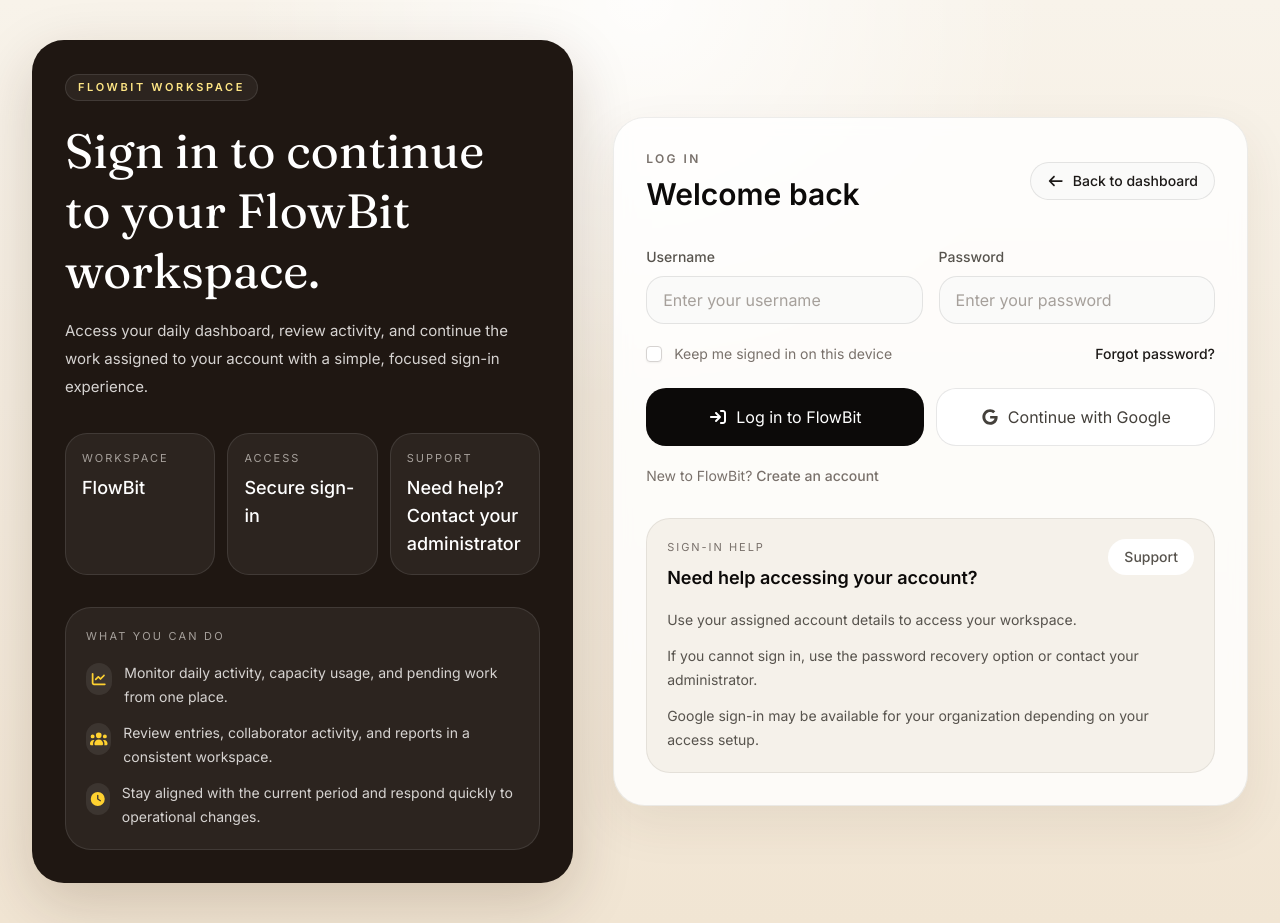
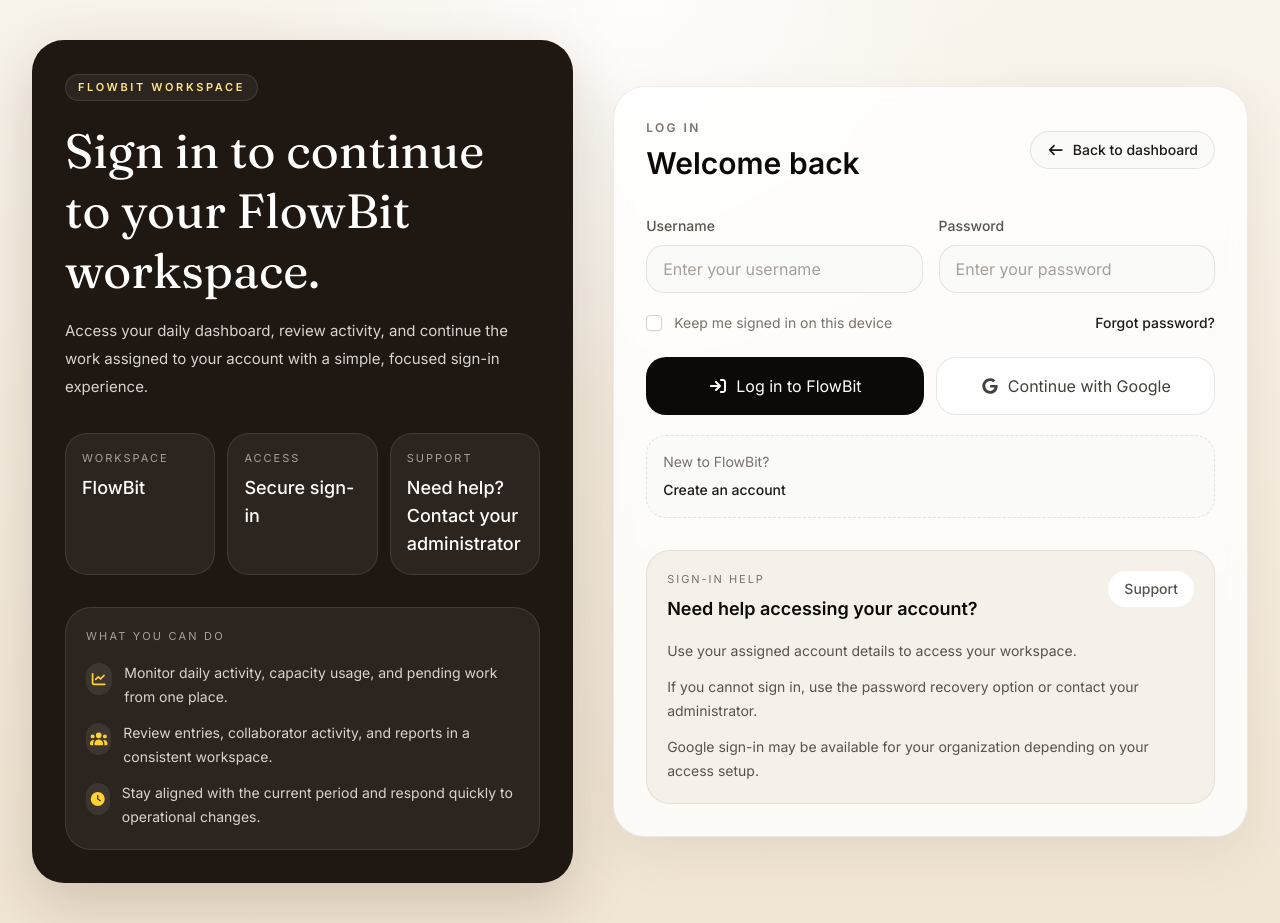
Before and after one commit to dana-khaing/FlowBit_Capacity-Based-Numeric-Transaction-Management-System, a Next.js app in the folder flowbit-frontend/: page /login in a window 1280 px wide. Built offline with nearby package versions, Linux system fonts and the light colour scheme.

Commit message:
Fix auth navigation and remember-me behavior

```diff
--- a/flowbit-frontend/src/components/auth/login-form-card.tsx
+++ b/flowbit-frontend/src/components/auth/login-form-card.tsx
@@ -1,5 +1,6 @@
 "use client";
 
+import { useEffect, useState } from "react";
 import { FontAwesomeIcon } from "@fortawesome/react-fontawesome";
 import { faArrowLeft, faArrowRightToBracket } from "@fortawesome/free-solid-svg-icons";
 import { faGoogle } from "@fortawesome/free-brands-svg-icons";
@@ -15,7 +16,27 @@
   "Google sign-in may be available for your organization depending on your access setup.",
 ];
 
+const KEEP_SIGNED_IN_KEY = "flowbit.keepSignedIn";
+
 export function LoginFormCard() {
+  const [keepSignedIn, setKeepSignedIn] = useState(false);
+
+  useEffect(() => {
+    if (typeof window === "undefined") {
+      return;
+    }
+
+    setKeepSignedIn(window.localStorage.getItem(KEEP_SIGNED_IN_KEY) === "true");
+  }, []);
+
+  function handleKeepSignedInChange(nextChecked: boolean) {
+    setKeepSignedIn(nextChecked);
+
+    if (typeof window !== "undefined") {
+      window.localStorage.setItem(KEEP_SIGNED_IN_KEY, String(nextChecked));
+    }
+  }
+
   return (
     <Card className="mt-5 bg-white/82 p-5 shadow-[0_18px_50px_rgba(73,52,26,0.08)] backdrop-blur sm:p-8 lg:mt-0 lg:w-[54%]">
       <div className="flex items-center justify-between gap-3">
@@ -39,7 +60,7 @@
 
       <div className="mt-5 flex flex-col gap-3 sm:flex-row sm:items-center sm:justify-between">
         <label className="flex items-center gap-3 text-sm text-stone-500">
-          <Checkbox />
+          <Checkbox checked={keepSignedIn} onCheckedChange={(checked) => handleKeepSignedInChange(checked === true)} />
           Keep me signed in on this device
         </label>
 
@@ -59,12 +80,12 @@
         </Button>
       </div>
 
-      <p className="mt-5 text-sm text-stone-500">
-        New to FlowBit?{" "}
-        <Link href="/sign-up" className="font-medium text-[#b66427]">
+      <div className="mt-5 rounded-[20px] border border-dashed border-stone-900/10 bg-stone-50 px-4 py-4">
+        <p className="text-sm text-stone-500">New to FlowBit?</p>
+        <Link href="/sign-up" className="mt-2 inline-flex text-sm font-medium text-[#b66427]">
           Create an account
         </Link>
-      </p>
+      </div>
 
       <Card className="mt-8 rounded-[24px] bg-[#f5f1ea]">
         <CardContent className="p-5">
--- a/flowbit-frontend/src/components/auth/sign-up-form-card.tsx
+++ b/flowbit-frontend/src/components/auth/sign-up-form-card.tsx
@@ -48,7 +48,7 @@
           href="/login"
           className="inline-flex flex-1 items-center justify-center rounded-[20px] border border-stone-900/10 bg-white px-5 py-4 text-sm font-semibold text-stone-700 transition hover:bg-stone-50"
         >
-          Log in after sign up
+          I already have an account
         </Link>
       </div>
 
```
